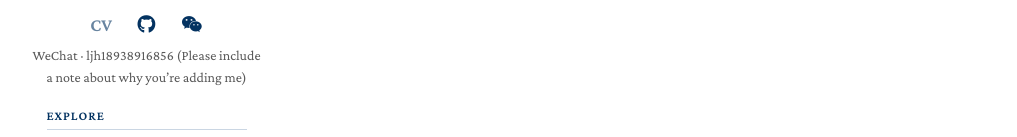
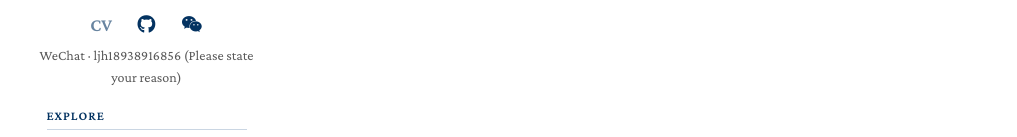
Before and after one commit to linjunhao666/linjunhao666.github.io, a plain HTML site: page awards.html in a window 1280 px wide. Both pictures are taken after a click on the button "WeChat". Shown: the part 395-532 px from the top of the page, without its empty margins (122-1139 px from the left). Drawn offline with nearby package versions, Linux system fonts and the light colour scheme.

Commit message:
Shorten English WeChat note

```diff
--- a/awards.html
+++ b/awards.html
@@ -36,7 +36,7 @@
   <a aria-label="GitHub" href="https://github.com/linjunhao666"><i aria-hidden="true" class="fab fa-github"></i></a>
   <button type="button" id="wechat-toggle" aria-label="WeChat" aria-expanded="false" aria-controls="wechat-id" hidden><i aria-hidden="true" class="fab fa-weixin"></i></button>
 </div>
-<p class="profile-contact" id="wechat-id" hidden><span data-zh="微信">WeChat</span> · ljh18938916856 <span data-zh="（添加请备注来意）">(Please include a note about why you’re adding me)</span></p>
+<p class="profile-contact" id="wechat-id" hidden><span data-zh="微信">WeChat</span> · ljh18938916856 <span data-zh="（添加请备注来意）">(Please state your reason)</span></p>
 <nav class="profile-nav" aria-labelledby="profile-nav-label">
   <h2 id="profile-nav-label" data-zh="导航">Explore</h2>
   <a href="./index.html" data-page="about" data-zh="关于我">About Me</a>
```
Also changed, not shown: events.html (+1 -1 lines), index.html (+1 -1 lines), projects.html (+1 -1 lines), source/layout.html (+1 -1 lines), thoughts.html (+1 -1 lines).
